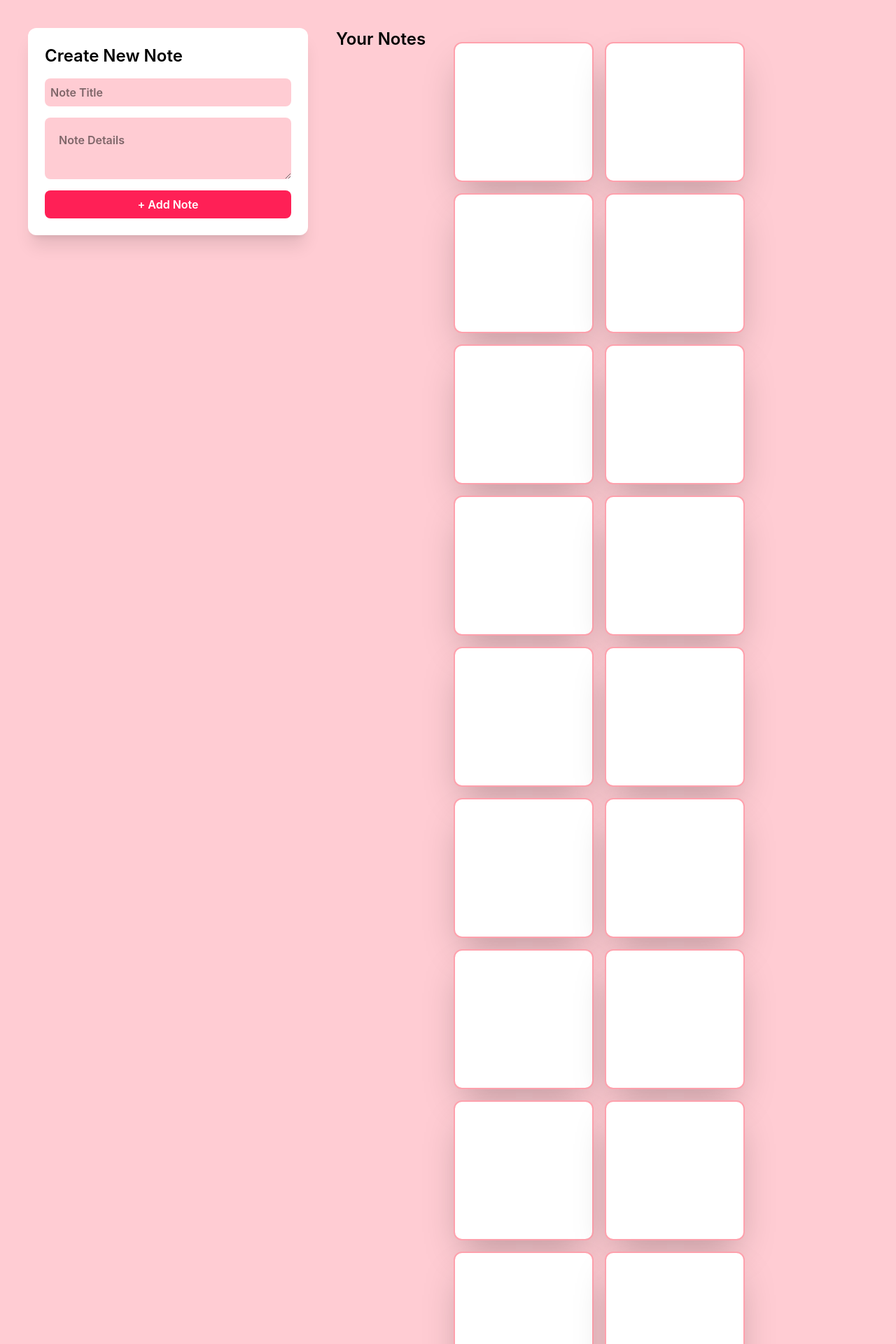
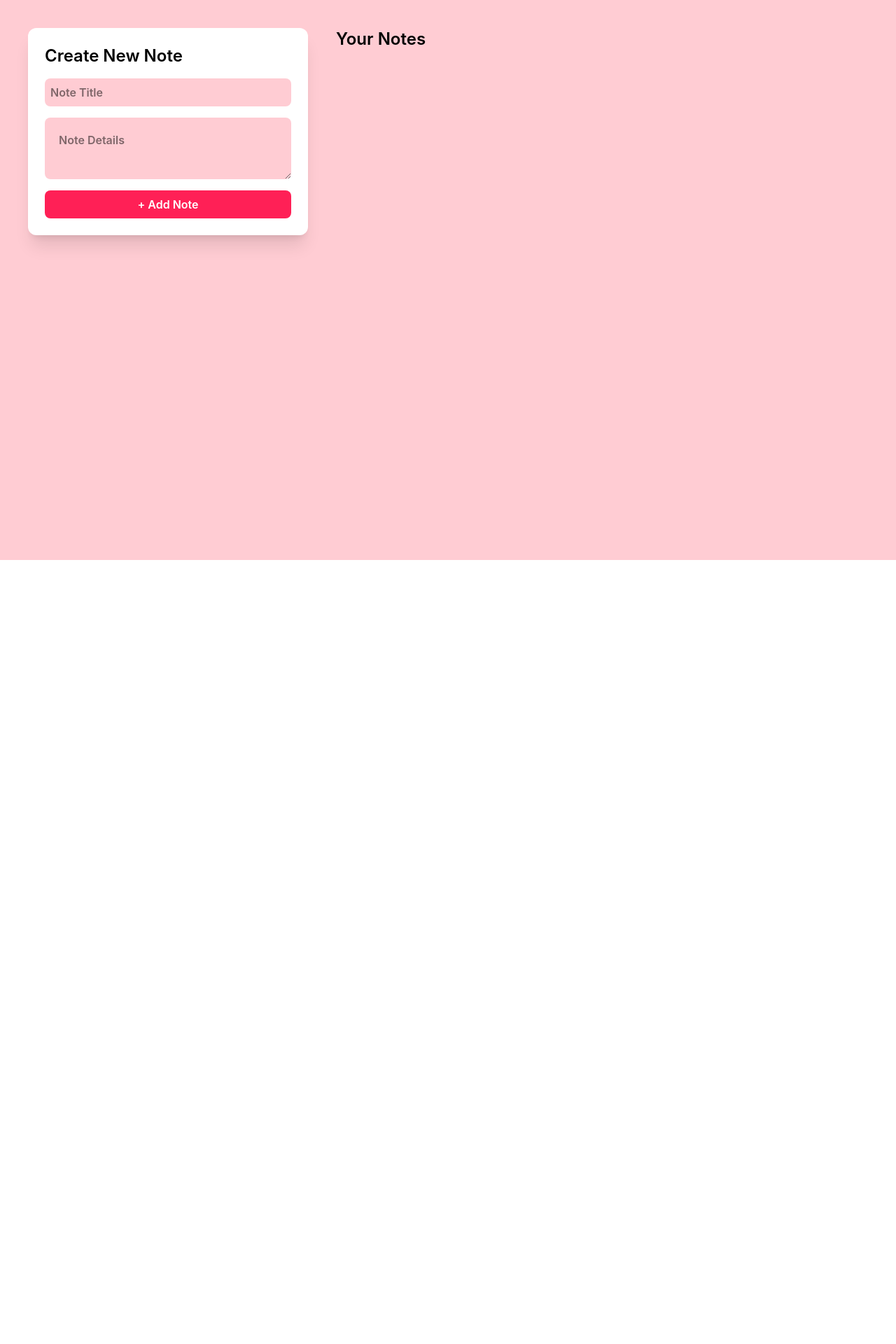
Before and after one commit to simranbali-ace04/learn-react, a React (Vite) app in the folder 13-Notes-App-project/: page / in a window 1280 px wide. Shown: the top 1920 px of the page at 70% size. After the commit the page ends 800 px from the top, so only its background shows below. Built offline with nearby package versions, Linux system fonts and the light colour scheme.

Commit message:
Delete feature added+ project done

```diff
--- a/13-Notes-App-project/src/App.jsx
+++ b/13-Notes-App-project/src/App.jsx
@@ -17,6 +17,13 @@ const App = () => {
 
     setTitle('');
     setDetails('');
+  }
+
+  const deleteNote = (idx) => {
+    const copyTask = [...task];
+    copyTask.splice(idx,1);
+    setTask(copyTask);
+
   }
 
 
@@ -48,28 +55,17 @@ const App = () => {
         </div>
       </form>
       <h1 className="text-2xl font-semibold sticky top-10 self-start">Your Notes</h1>
-      <div className=" flex-1 flex flex-wrap gap-4 mt-5">
-      <div className="bg-white h-50 w-50 rounded-xl border-2 border-rose-300 shadow-2xl"></div>
-      <div className="bg-white h-50 w-50 rounded-xl border-2 border-rose-300 shadow-2xl"></div>
-      <div className="bg-white h-50 w-50 rounded-xl border-2 border-rose-300 shadow-2xl"></div>
-      <div className="bg-white h-50 w-50 rounded-xl border-2 border-rose-300 shadow-2xl"></div>
-      <div className="bg-white h-50 w-50 rounded-xl border-2 border-rose-300 shadow-2xl"></div>
-      <div className="bg-white h-50 w-50 rounded-xl border-2 border-rose-300 shadow-2xl"></div>
-      <div className="bg-white h-50 w-50 rounded-xl border-2 border-rose-300 shadow-2xl"></div>
-      <div className="bg-white h-50 w-50 rounded-xl border-2 border-rose-300 shadow-2xl"></div>
-      <div className="bg-white h-50 w-50 rounded-xl border-2 border-rose-300 shadow-2xl"></div>
-      <div className="bg-white h-50 w-50 rounded-xl border-2 border-rose-300 shadow-2xl"></div>
-      <div className="bg-white h-50 w-50 rounded-xl border-2 border-rose-300 shadow-2xl"></div>
-      <div className="bg-white h-50 w-50 rounded-xl border-2 border-rose-300 shadow-2xl"></div>
-      <div className="bg-white h-50 w-50 rounded-xl border-2 border-rose-300 shadow-2xl"></div>
-      <div className="bg-white h-50 w-50 rounded-xl border-2 border-rose-300 shadow-2xl"></div>
-      <div className="bg-white h-50 w-50 rounded-xl border-2 border-rose-300 shadow-2xl"></div>
-      <div className="bg-white h-50 w-50 rounded-xl border-2 border-rose-300 shadow-2xl"></div>
-      <div className="bg-white h-50 w-50 rounded-xl border-2 border-rose-300 shadow-2xl"></div>
-      <div className="bg-white h-50 w-50 rounded-xl border-2 border-rose-300 shadow-2xl"></div>
-      <div className="bg-white h-50 w-50 rounded-xl border-2 border-rose-300 shadow-2xl"></div>
-      <div className="bg-white h-50 w-50 rounded-xl border-2 border-rose-300 shadow-2xl"></div>
-      <div className="bg-white h-50 w-50 rounded-xl border-2 border-rose-300 shadow-2xl"></div>
+      <div className=" flex-1 flex flex-wrap gap-4 mt-5 content-start">
+
+      {task.map(function (elem, index) {
+        return <div key={index} className="bg-white h-50 w-50 rounded-xl border-2 border-rose-300 shadow-2xl p-5 flex flex-col items-start relative justify-between">
+          <h3 className="font-bold text-xl leading-tight underline">{elem.title}</h3>
+          <p className="mt-2 leading-tight text-gray-900">{elem.details}</p>
+          <button onClick={deleteNote} className="bg-rose-500 text-white p-2 rounded-lg hover:bg-rose-600 mt-2 ">
+            Delete Note
+          </button>
+        </div>
+      })}
       </div>
     </div>
   );
```
